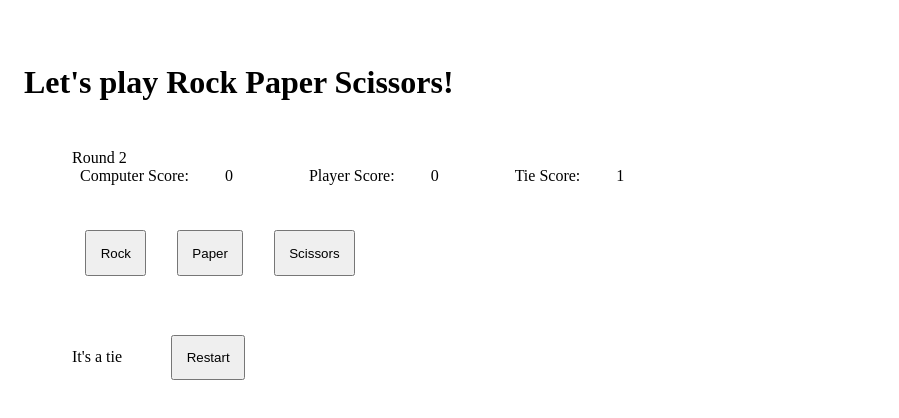
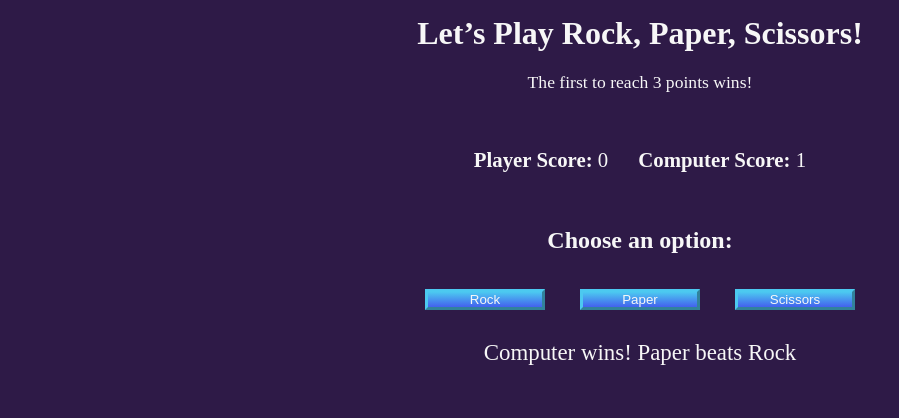
Before and after one commit to iliastzanis/rock-paper-scissors-JS, a plain HTML site: page index.html in a window 1280 px wide. Both pictures are taken after a click on the button "Rock". Shown: the whole page, without its empty margins (0-899 px from the left). Drawn offline with Linux system fonts and the light colour scheme.

Commit message:
updated game logic and styled the UI

```diff
--- a/index.html
+++ b/index.html
@@ -1,5 +1,6 @@
 <!DOCTYPE html>
 <html lang="en">
+
 <head>
   <meta charset="UTF-8" />
   <meta name="viewport" content="width=device-width, initial-scale=1.0" />
@@ -9,31 +10,26 @@
 </head>
 
 <body>
-      <div>
+  <h1>Let’s Play Rock, Paper, Scissors!</h1>
+  <p>The first to reach 3 points wins!</p>
+  <div class="score-container">
+    <strong>Player Score: <span id="player-score" class="score">0</span></strong>
+    <strong>Computer Score: <span id="computer-score" class="score">0</span></strong>
+  </div>
+  <section class="options-container">
+    <h2>Choose an option:</h2>
+    <div class="btn-container">
+      <button id="rock-btn" class="btn">Rock</button>
+      <button id="paper-btn" class="btn">Paper</button>
+      <button id="scissors-btn" class="btn">Scissors</button>
+    </div>
+  </section>
 
+  <div class="results-container">
+    <p id="results-msg"></p>
+    <p id="winner-msg"></p>
+    <button id="reset-game-btn" class="btn">Play again?</button>
   </div>
-      <h1>Let's play Rock Paper Scissors!</h1>
-      <div id="fieldItems">
-        <output id="gameInfo">Round 1</output><br />
-        <text>Computer Score:</text>
-        <output id="computerScore">0</output>
+</body>
 
-        <text>Player Score:</text>
-        <output id="playerScore">0</output>
-
-        <text>Tie Score:</text>
-        <output id="tieScore">0</output>
-
-        <div id="buttonSection" class="button-section">
-          <button id="btnRock">Rock</button>
-          <button id="btnPaper">Paper</button>
-          <button id="btnScissors">Scissors</button>
-        </div>
-
-        <output id="roundInfo"></output>
-        <button id="restartBtn">Restart</button>
-        <!-- Restart Button -->
-      </div>
-
-  </body>
 </html>
--- a/script.js
+++ b/script.js
@@ -1,102 +1,94 @@
-let clickCount = 0;
-let result = 0;
-
-document.querySelectorAll("button").forEach((button) => {
-  button.addEventListener("click", () => handleClick(button));
-});
-
-const computerScoreElement = document.getElementById("computerScore");
-const playerScoreElement = document.getElementById("playerScore");
-const tieScoreElement = document.getElementById("tieScore");
-const gameInfoElement = document.getElementById("gameInfo");
-const roundInfoElement = document.getElementById("roundInfo");
-
-
-function handleClick(button) {
-  let humanChoice = "";
-
-  if (button.id === "btnRock") {
-    humanChoice = "Rock";
-  } else if (button.id === "btnPaper") {
-    humanChoice = "Paper";
-  } else if (button.id === "btnScissor") {
-    humanChoice = "Scissors";
-  } else {
-    location.reload();
-  }
-
-  playRound(humanChoice);
-
-  // Update scores
-  if (result === 0) {
-    tieScoreElement.innerText = parseInt(tieScoreElement.innerText) + 1;
-  } else if (result === 1) {
-    playerScoreElement.innerText = parseInt(playerScoreElement.innerText) + 1;
-  } else {
-    computerScoreElement.innerText =
-      parseInt(computerScoreElement.innerText) + 1;
-  }
-
-  // Increment click count
-  clickCount++;
-  gameInfoElement.innerText = "Round " + (clickCount + 1);
-
-  // Stop accepting inputs after 5 clicks
-  if (clickCount >= 5) {
-    setTimeout(() => {
-      document.querySelectorAll("button").forEach((btn) => {
-        if (btn.id === "restartBtn") {
-          btn.disabled = false; // Restart button remains enabled
-        } else {
-          btn.disabled = true; // All other buttons are disabled
-        }
-      });
-      gameInfoElement.innerText = "Game over! 5 rounds have been played.";
-    }, 0); // Use setTimeout to ensure the DOM updates first
-  }
-}
-
 function getComputerChoice() {
   const choices = ["Rock", "Paper", "Scissors"];
   const randomIndex = Math.floor(Math.random() * choices.length);
   return choices[randomIndex];
 }
 
-function playRound(humanChoice) {
-  const computerChoice = getComputerChoice();
+function hasPlayerWonTheRound(player, computer) {
+  return (
+    (player === "Rock" && computer === "Scissors") ||
+    (player === "Scissors" && computer === "Paper") ||
+    (player === "Paper" && computer === "Rock")
+  );
+}
 
-  if (computerChoice === humanChoice) {
-    roundInfoElement.innerText = "It's a tie";
-    result = 0;
-  } else if (computerChoice === "Rock") {
-    if (humanChoice === "Paper") {
-      roundInfoElement.innerText =
-        "You Win! " + humanChoice + " beats " + computerChoice;
-      result = 1;
-    } else {
-      roundInfoElement.innerText =
-        "You Lose! " + humanChoice + " gets beaten by " + computerChoice;
-      result = 2;
-    }
-  } else if (computerChoice === "Paper") {
-    if (humanChoice === "Scissors") {
-      roundInfoElement.innerText =
-        "You Win! " + humanChoice + " beats " + computerChoice;
-      result = 1;
-    } else {
-      roundInfoElement.innerText =
-        "You Lose! " + humanChoice + " gets beaten by " + computerChoice;
-      result = 2;
-    }
-  } else if (computerChoice === "Scissors") {
-    if (humanChoice === "Rock") {
-      roundInfoElement.innerText =
-        "You Win! " + humanChoice + " beats " + computerChoice;
-      result = 1;
-    } else {
-      roundInfoElement.innerText =
-        "You Lose! " + humanChoice + " gets beaten by " + computerChoice;
-      result = 2;
-    }
+function getRoundResults(userOption) {
+  const computerResult = getComputerChoice();
+
+  if (hasPlayerWonTheRound(userOption, computerResult)) {
+    playerScore++;
+    return `Player wins! ${userOption} beats ${computerResult}`;
+  } else if (computerResult === userOption) {
+    return `It's a tie! Both chose ${userOption}`;
+  } else {
+    computerScore++;
+    return `Computer wins! ${computerResult} beats ${userOption}`;
   }
 }
+
+function showResults(userOption) {
+  roundResultsMsg.innerText = getRoundResults(userOption);
+  computerScoreSpanElement.innerText = computerScore;
+  playerScoreSpanElement.innerText = playerScore;
+
+  if (playerScore === 3 || computerScore === 3) {
+    winnerMsgElement.innerText = `${playerScore === 3 ? "Player" : "Computer"
+      } has won the game!`;
+
+    resetGameBtn.style.display = "block";
+    optionsContainer.style.display = "none";
+  }
+}
+
+
+function resetGame() {
+  // Reset the scores
+  playerScore = 0;
+  computerScore = 0;
+
+  // Update the displayed scores
+  playerScoreSpanElement.innerText = playerScore;
+  computerScoreSpanElement.innerText = computerScore;
+
+  // Hide the reset button
+  resetGameBtn.style.display = "none";
+
+  // Show the options container
+  optionsContainer.style.display = "block";
+
+  // Clear the winner message and round results
+  winnerMsgElement.innerText = "";
+  roundResultsMsg.innerText = "";
+}
+
+
+
+// Declaration of variables
+let playerScore = 0;
+let computerScore = 0;
+
+const rockBtn = document.getElementById("rock-btn");
+const paperBtn = document.getElementById("paper-btn");
+const scissorsBtn = document.getElementById("scissors-btn");
+
+const playerScoreSpanElement = document.getElementById("player-score");
+const computerScoreSpanElement = document.getElementById("computer-score");
+
+const roundResultsMsg = document.getElementById("results-msg");
+const winnerMsgElement = document.getElementById("winner-msg");
+const optionsContainer = document.querySelector(".options-container");
+const resetGameBtn = document.getElementById("reset-game-btn");
+
+rockBtn.addEventListener("click", function () {
+  showResults("Rock");
+});
+
+paperBtn.addEventListener("click", function () {
+  showResults("Paper");
+});
+
+scissorsBtn.addEventListener("click", function () {
+  showResults("Scissors");
+});
+
+resetGameBtn.addEventListener("click", resetGame);
--- a/style.css
+++ b/style.css
@@ -1,13 +1,79 @@
+*,
+*::before,
+*::after {
+  margin: 0;
+  padding: 0;
+  box-sizing: border-box;
+}
+
+:root {
+  --deep-blue: #2e1a47;
+  /* Deep Purple */
+  --white: #f7f7f7;
+  /* Soft Ivory */
+  --electric-blue: #4cc9f0;
+  /* Electric Blue */
+}
+
+
+body {
+  background-color: var(--deep-blue);
+  text-align: center;
+  color: var(--white);
+}
+
 h1 {
-    margin: 0;
-    padding: 0;
-    margin-bottom: 1em;
-    margin-left: 0.5em;
+  margin: 15px 0 20px;
 }
-fieldset,div,button, output{
-    margin: 1em;
-    padding: 1em;
+
+p{
+  margin: 15px 0 20px;
+  font-size: 1.1em;
 }
-text {
-    margin-left: 2.5em;
+
+.btn {
+  cursor: pointer;
+  width: 120px;
+  margin: 15px;
+  color: var(--white);
+  background-image: linear-gradient(#4cc9f0, #4361ee);
+  border-color: var(--electric-blue);
+  border-width: 3px;
 }
+
+.btn:hover {
+  background-image: linear-gradient(#4361ee, #3a0ca3); /* Adjusted gradient for better contrast */
+}
+
+.score-container {
+  display: flex;
+  justify-content: center;
+  margin: 30px 0;
+  padding: 25px;
+  gap: 30px;
+  font-size: 1.3em;
+}
+
+.score {
+  font-weight: 500;
+}
+
+.results-container {
+  font-size: 1.3rem;
+  margin: 15px 0;
+}
+
+#winner-msg {
+  margin-top: 25px;
+}
+
+#reset-game-btn {
+  display: none;
+  margin: 20px auto;
+}
+.btn-container {
+  display: flex;
+  justify-content: center;
+  gap: 5px; /* Adds space between the buttons */
+  margin-top: 20px; /* Optional: Adds space between the heading and buttons */
+}
```
Lines whose indentation alone changed are shown as unchanged.
